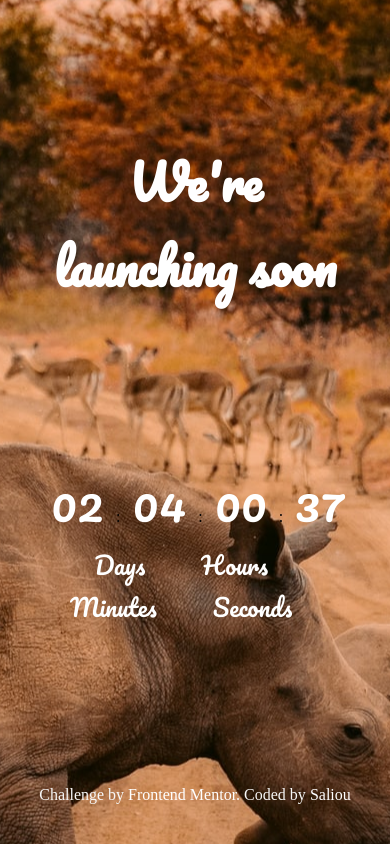
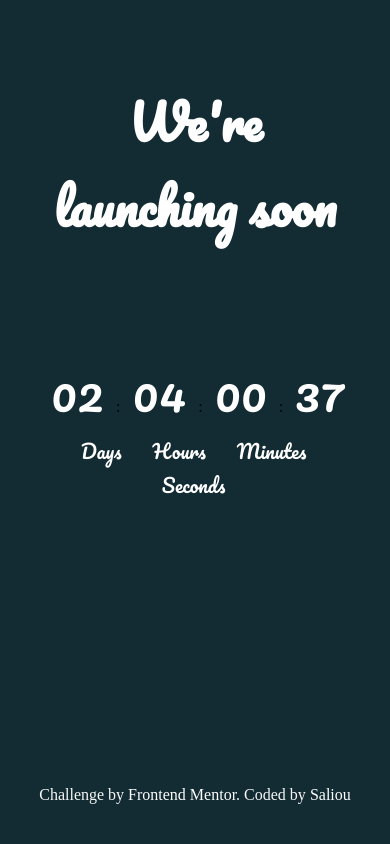
Before and after one commit to Saliou1920/countdown-timer, a plain HTML site: page index.html in a window 390 px wide. Drawn offline with Linux system fonts and the light colour scheme.

Commit message:
bug fix: background image

```diff
--- a/style/style.css
+++ b/style/style.css
@@ -5,15 +5,16 @@
     box-sizing: border-box;
 }
 body {
-    background: url("/images/redcharlie.jpg") no-repeat;
-    background-position: center;
+    /* background: url("/images/redcharlie.jpg") no-repeat;
+    background-position: center; */
+    background-color: #132c33;
 }
 
 h1 {
     font-family: 'Pacifico', cursive;
     font-size: 3em;
     color: white;
-    padding-top: 100px;
+    padding-top: 40px;
 }
 .container {
     /* background: hsl(235, 16%, 14%) url("/images/bg-stars.svg"); */
@@ -22,7 +23,7 @@ h1 {
 }
 
 .timer {
-    padding-top: 150px;
+    padding-top: 100px;
 
 }
 
@@ -62,4 +63,8 @@ span {
     span {
         font-size: 3em;
     }
+    .titre {
+        font-size: 1.2em;
+        padding-right: 15px;
+    }
   }
```
